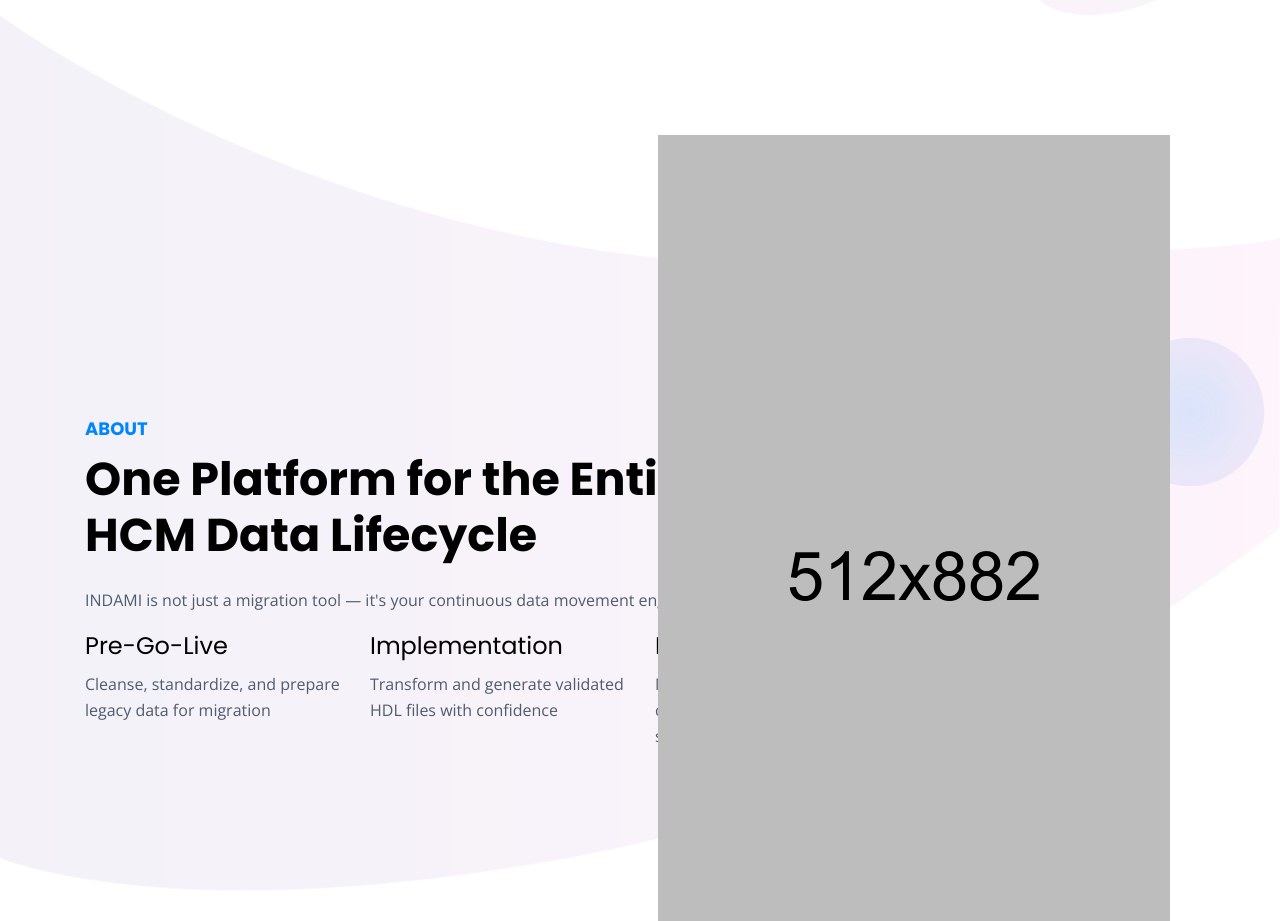
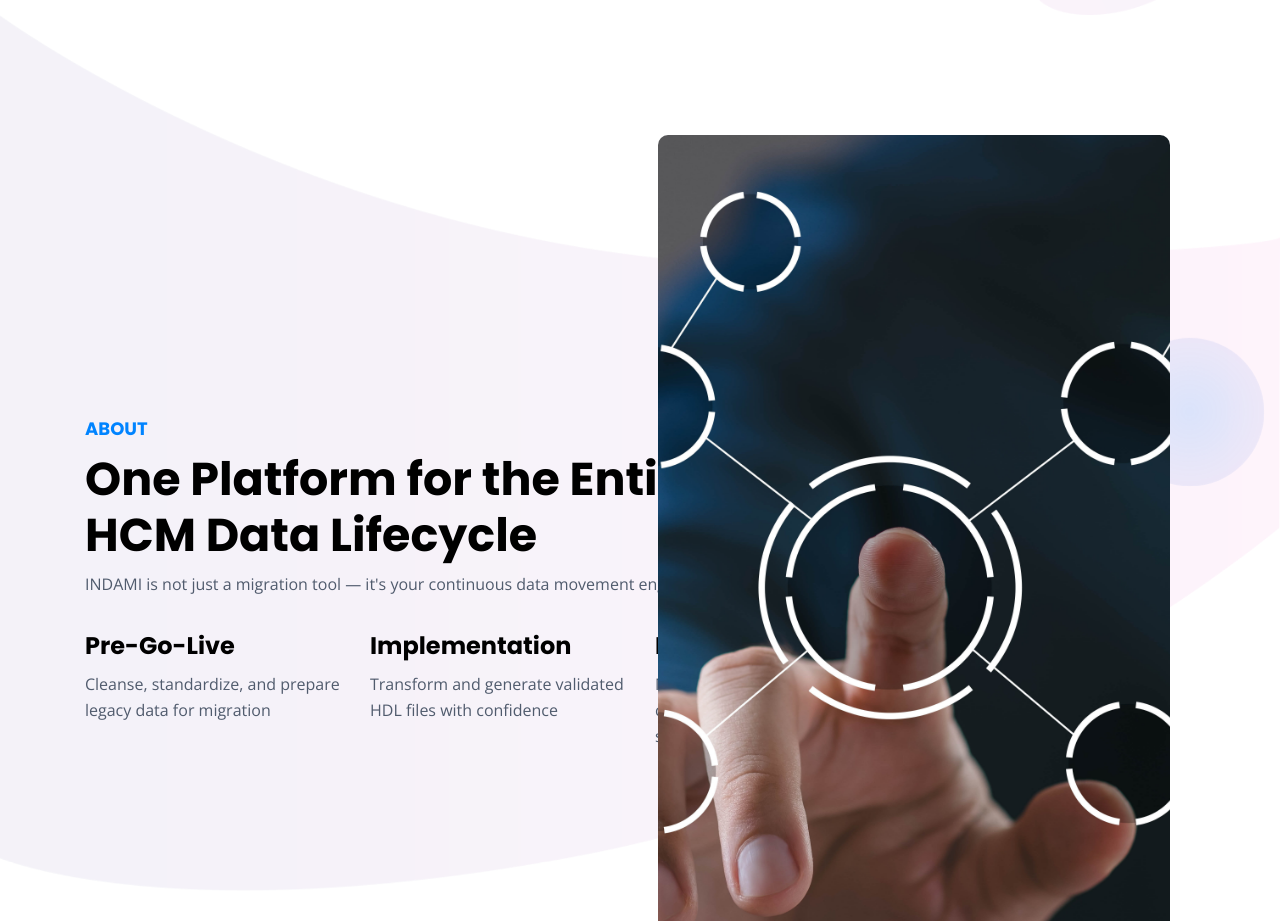
Before and after one commit to titusgitecgroup/indami, a website: page index.html in a window 1280 px wide. Shown: the part 1880-2801 px from the top of the page. Drawn offline with nearby package versions, Linux system fonts and the light colour scheme; files whose address does not match are found by name; a web font is replaced by a local one.

Commit message:
section 3 update

```diff
--- a/assets/css/style.css
+++ b/assets/css/style.css
@@ -946,7 +946,17 @@
     position: absolute;
     top: 120px;
     right: 110px;
+    width: 512px;
+    height: 882px;
     z-index: 2;
+    overflow: hidden;
+    border-radius: 10px;
+}
+
+.about-app-mocup img {
+    width: 100%;
+    height: 100%;
+    object-fit: cover;
 }
 
 .about-cont {
--- a/index.html
+++ b/index.html
@@ -149,7 +149,7 @@
                 <div class="col-lg-3 col-md-6">
                     <div class="core-feature-single text-center">
                         <div class="icon">
-                            <i class="icon-gear"></i>
+                            <i class="icofont-search-document"></i>
                         </div>
                         <h3>Manual Data Preparation</h3>
                         <p>Spreadsheets and manual transformations slow down your projects.</p>
@@ -165,7 +165,7 @@
                 <div class="col-lg-3 col-md-6">
                     <div class="core-feature-single two text-center">
                         <div class="icon">
-                            <i class="icon-web-design"></i>
+                            <i class="icofont-spreadsheet"></i>
                         </div>
                         <h3>Error-Prone HDL Loads</h3>
                         <p>Repeated failures lead to rework and delays.</p>
@@ -181,7 +181,7 @@
                 <div class="col-lg-3 col-md-6">
                     <div class="core-feature-single three text-center">
                         <div class="icon three">
-                            <i class="icon-report"></i>
+                            <i class="icofont-data"></i>
                         </div>
                         <h3>Inconsistent Data Quality</h3>
                         <p>Poor data leads to downstream system issues.</p>
@@ -197,7 +197,7 @@
                 <div class="col-lg-3 col-md-6">
                     <div class="core-feature-single four text-center">
                         <div class="icon four">
-                            <i class="icon-list"></i>
+                            <i class="icofont-lock"></i>
                         </div>
                         <h3>No Post-Go-Live Strategy</h3>
                         <p>Teams struggle to manage ongoing data changes.</p>
@@ -233,27 +233,26 @@
                 <!--start about content-->
                 <div class="col-md-7">
                     <div class="about-cont">
-
                         <h5>About </h5>
-                        <h2>One Platform for the Entire HCM Data Lifecycle</h2>
+                        <h2 class="mb-2">One Platform for the Entire HCM Data Lifecycle</h2>
                         <p>INDAMI is not just a migration tool — it's your continuous data movement engine.</p>
                     </div>
                 </div>
                 <!--end about content-->
             </div>
-            <div class="row">
+            <div class="row mt-3">
                 <div class="col-md-6 col-lg-3">
-                    <h3>Pre-Go-Live</h3>
+                    <h3 class="font-weight-bold">Pre-Go-Live</h3>
                     <p>Cleanse, standardize, and prepare legacy data for migration</p>
                 </div>
 
                 <div class="col-md-6 col-lg-3">
-                    <h3>Implementation</h3>
+                    <h3 class="font-weight-bold">Implementation</h3>
                     <p>Transform and generate validated HDL files with confidence</p>
                 </div>
 
                 <div class="col-md-6 col-lg-3">
-                    <h3 class="font-weight-600">Post-Go-Live</h3>
+                    <h3 class="font-weight-bold">Post-Go-Live</h3>
                     <p>
                         Manage ongoing updates, corrections, and data changes seamlessly
                     </p>
@@ -261,8 +260,8 @@
             </div>
         </div>
         <!--start app mocup-->
-        <div class="about-app-mocup">
-            <img src="assets/images/app-mocup-1.png" class="img-fluid" alt="">
+        <div class="about-app-mocup d-flex justify-content-center align-items-center">
+            <img src="assets/images/pic-oneplatform.jpg" class="" alt="">
         </div>
         <!--end app mocup-->
     </section>
```
Also changed, not shown: assets/images/pic-oneplatform.jpg (added).
